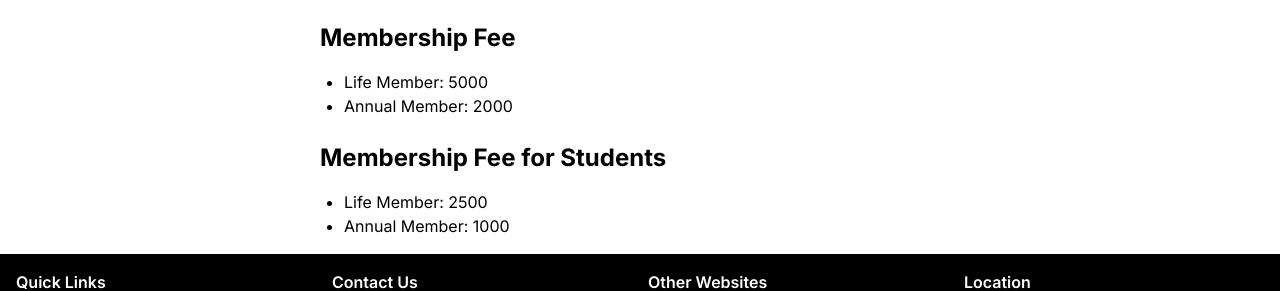
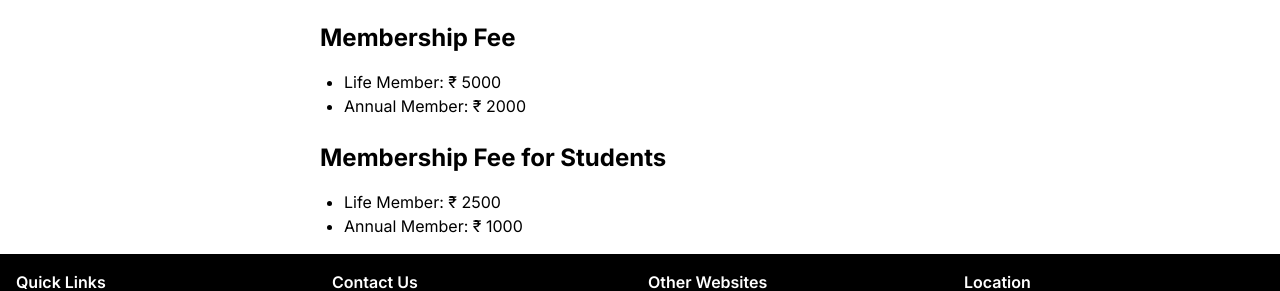
Before and after one commit to dhevb/dhe-org-in, a Next.js app: page /contribute in a window 1280 px wide. Shown: the part 602-893 px from the top of the page. Built offline with nearby package versions, Linux system fonts and the light colour scheme; grey boxes are pictures that could not be loaded.

Commit message:
rupee symbol

```diff
--- a/src/app/component/MembershipBenefits.tsx
+++ b/src/app/component/MembershipBenefits.tsx
@@ -17,14 +17,14 @@ const MembershipBenefits = () => {
 
       <h2 className="text-2xl font-bold mb-4">Membership Fee</h2>
       <ul className="list-disc pl-6 mb-6">
-        <li>Life Member: 5000</li>
-        <li>Annual Member: 2000</li>
+        <li>Life Member: ₹ 5000</li>
+        <li>Annual Member: ₹ 2000</li>
       </ul>
 
       <h2 className="text-2xl font-bold mb-4">Membership Fee for Students</h2>
       <ul className="list-disc pl-6">
-        <li>Life Member: 2500</li>
-        <li>Annual Member: 1000</li>
+        <li>Life Member: ₹ 2500</li>
+        <li>Annual Member: ₹ 1000</li>
       </ul>
     </div>
     </div>
```
